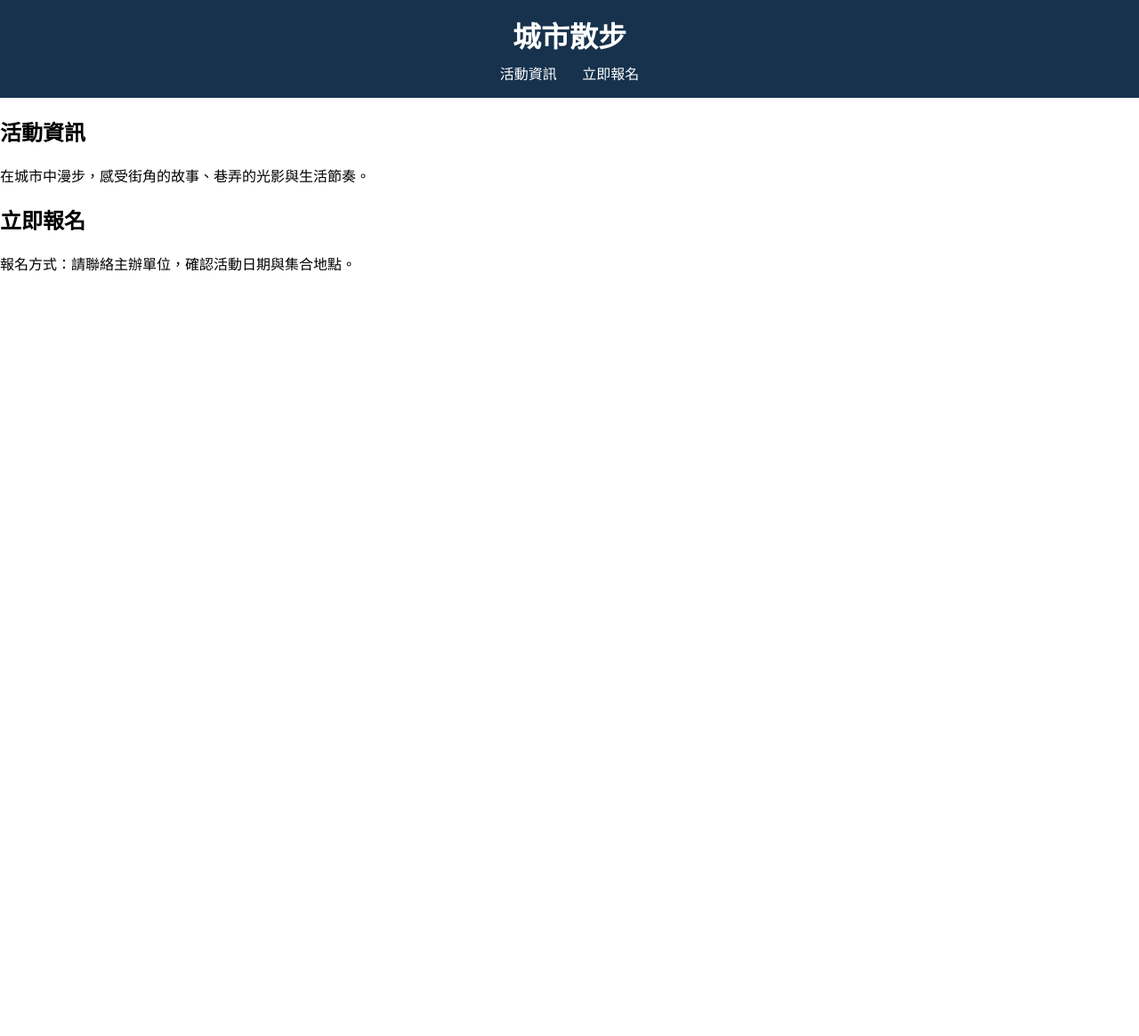
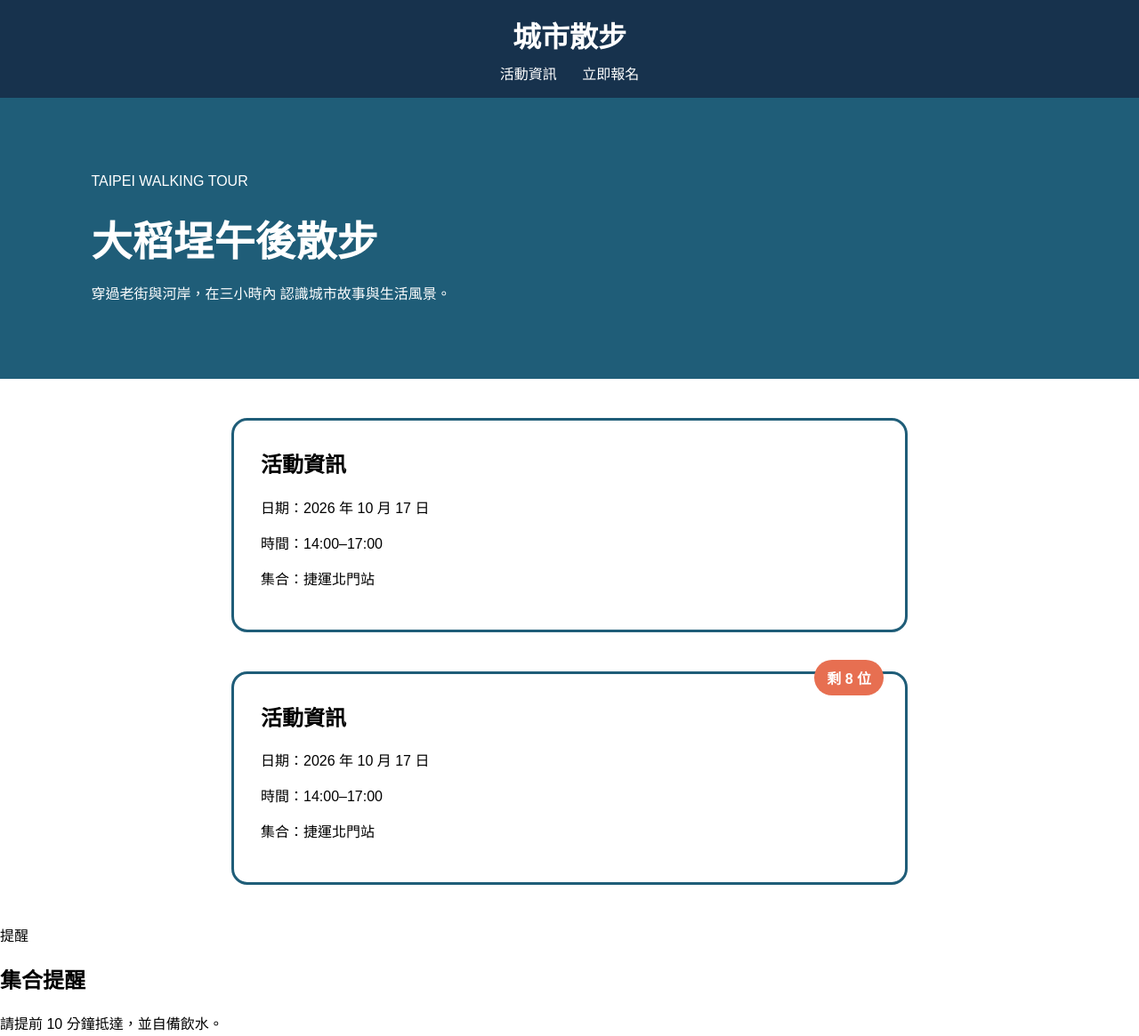
Before and after one commit to andy20060918/andy1001, a plain HTML site: page index.html in a window 1280 px wide. Shown: the top 1165 px of the page at 89% size. Before the commit the page ends 800 px from the top, so only its background shows below. Drawn offline with Linux system fonts and the light colour scheme.

Commit message:
Fix HTML and CSS cleanup

```diff
--- a/index.html
+++ b/index.html
@@ -15,6 +15,40 @@
     </nav>
   </header>
 
+  <section class="hero">
+  <p>TAIPEI WALKING TOUR</p>
+  <h2>大稻埕午後散步</h2>
+  <p>
+    穿過老街與河岸，在三小時內
+    認識城市故事與生活風景。
+  </p>
+</section>
+
+<section id="event" class="event-card">
+  <h2>活動資訊</h2>
+  <p>日期：2026 年 10 月 17 日</p>
+  <p>時間：14:00–17:00</p>
+  <p>集合：捷運北門站</p>
+</section>
+
+<section id="event"
+         class="event-card with-badge">
+
+  <span class="badge">剩 8 位</span>
+
+  <h2>活動資訊</h2>
+  <p>日期：2026 年 10 月 17 日</p>
+  <p>時間：14:00–17:00</p>
+  <p>集合：捷運北門站</p>
+</section>
+
+<aside class="notice-card">
+  <span class="notice-badge">提醒</span>
+  <h2>集合提醒</h2>
+  <p>請提前 10 分鐘抵達，並自備飲水。</p>
+</aside>
+
+
   <main>
     <section id="event">
       <h2>活動資訊</h2>
--- a/style.css
+++ b/style.css
@@ -21,3 +21,49 @@ body {
   color: white;
   text-decoration: none;
 }
+
+.hero {
+  min-height: 300px;
+  padding: 64px 8%;
+  background: #1f5d78;
+  color: white;
+}
+
+.hero h2 {
+  margin: 10px 0 16px;
+  font-size: 46px;
+}
+
+.hero p {
+  max-width: 620px;
+  line-height: 1.8;
+}
+
+.event-card {
+  width: 84%;
+  max-width: 760px;
+  margin: 44px auto;
+  padding: 30px;
+  border: 3px solid #1f5d78;
+  border-radius: 18px;
+  background: white;
+}
+
+.event-card h2 {
+  margin-top: 0;
+}
+
+.with-badge {
+  position: relative;
+}
+
+.badge {
+  position: absolute;
+  top: -16px;
+  right: 24px;
+  padding: 8px 14px;
+  border-radius: 999px;
+  background: #e76f51;
+  color: white;
+  font-weight: bold;
+}
```
